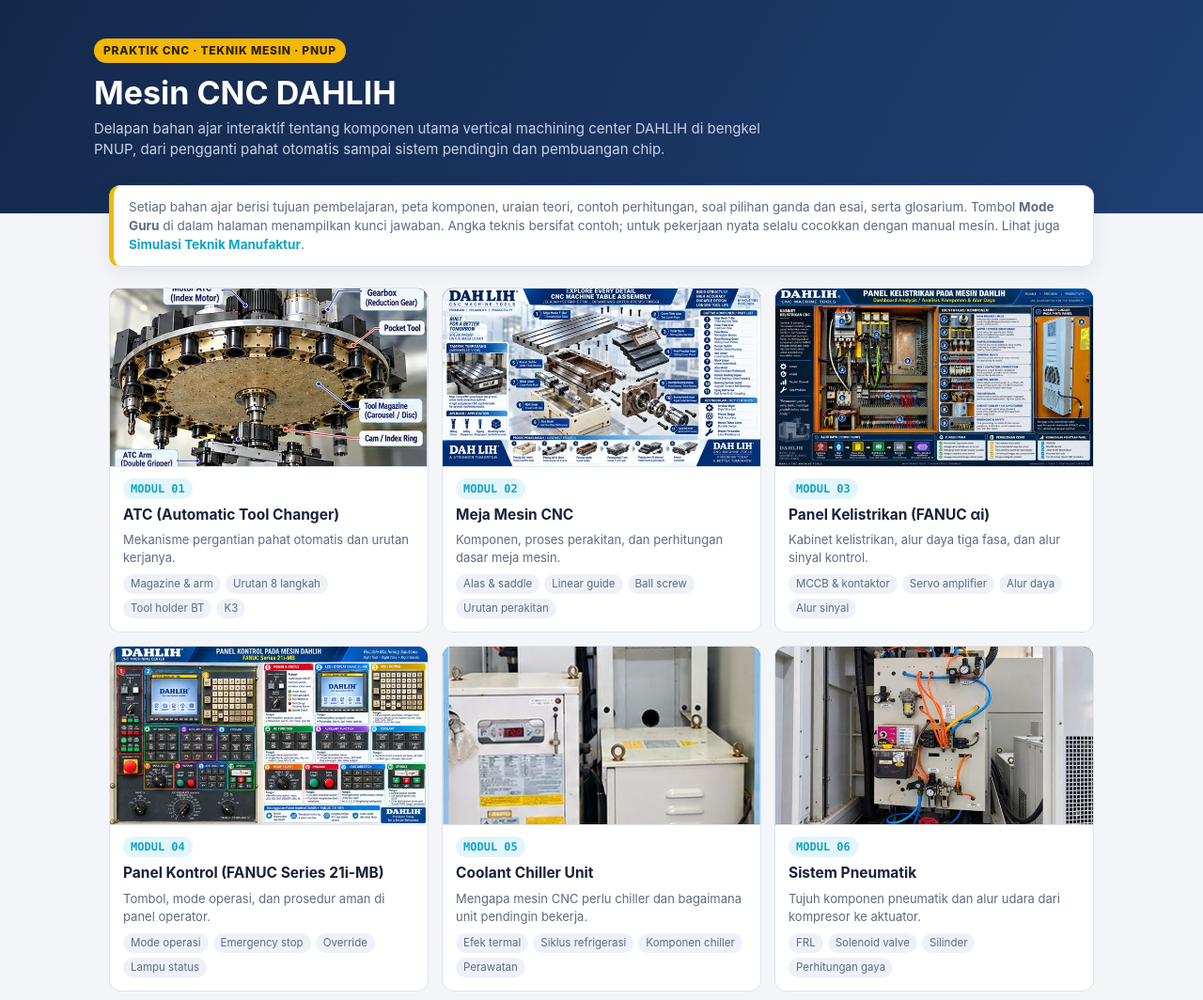
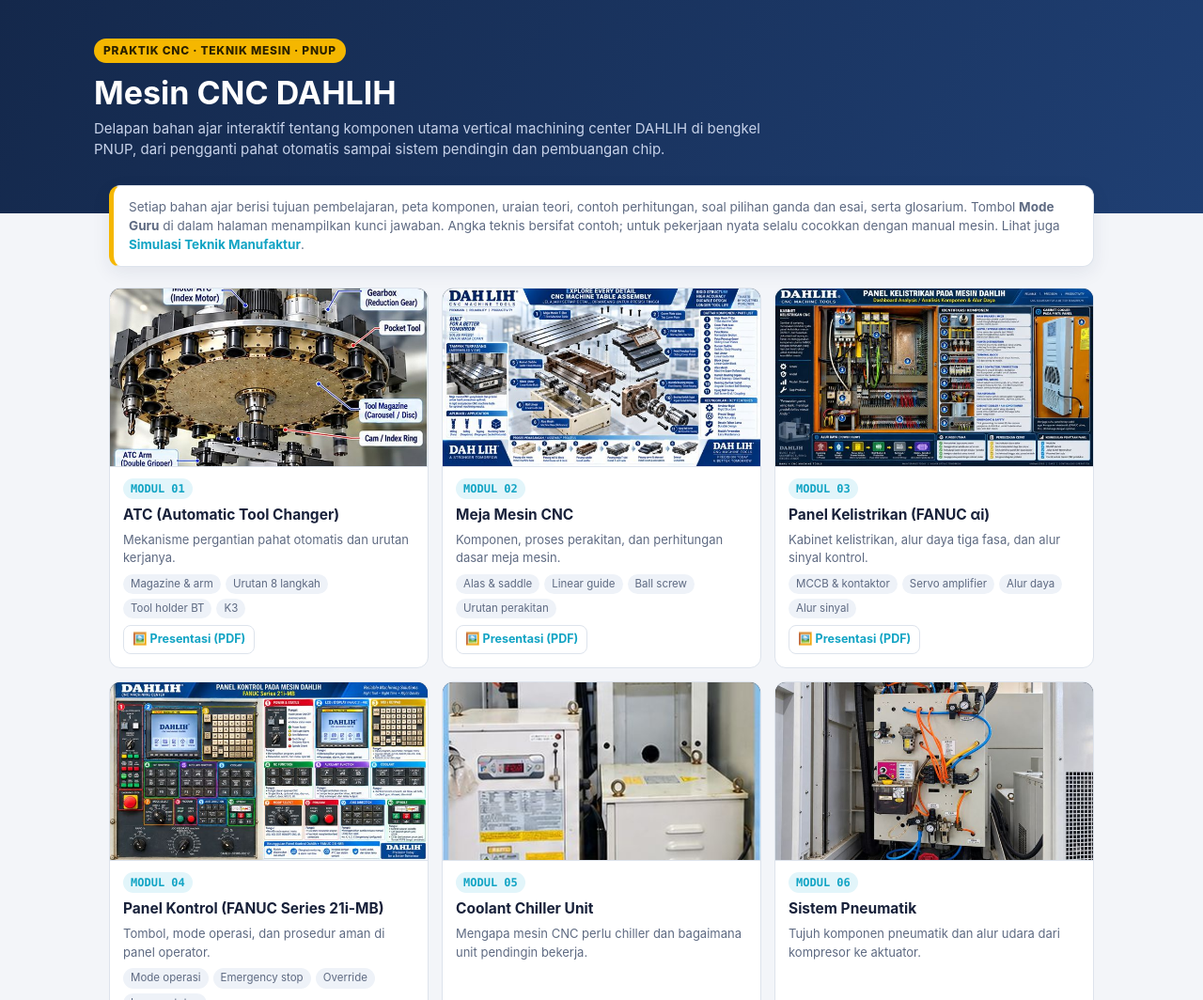
Before and after one commit to muasmuchtar/mesin-cnc-dahlih, a plain HTML site: page index.html in a window 1280 px wide. Shown: the top 1064 px of the page at 94% size. Drawn offline with Linux system fonts and the light colour scheme.

Commit message:
Tambah materi pelengkap dari folder Mata Kuliah
Co-Authored-By: Claude Opus 5.5 <noreply@anthropic.com>

```diff
--- a/index.html
+++ b/index.html
@@ -33,6 +33,8 @@
   .card small{color:var(--soft);font-size:13px;flex:1;}
   .chips{display:flex;flex-wrap:wrap;gap:5px;}
   .chips span{font-size:11.5px;background:var(--chip);color:var(--soft);padding:2px 8px;border-radius:20px;}
+  .pres{align-self:flex-start;font-size:12.5px;font-weight:700;color:var(--cyan);border:1px solid var(--line);border-radius:8px;padding:5px 9px;cursor:pointer;}
+  .pres:hover{border-color:var(--cyan);}
   footer{border-top:1px solid var(--line);margin-top:28px;padding:18px 0 40px;font-size:12.5px;color:var(--soft);}
 </style>
 </head>
@@ -64,7 +66,8 @@
     ["08-spindle-head","Spindle Head Assembly","Rumah head, kartrid spindle, antarmuka tool holder, dan penggerak.",["Kartrid spindle","Bantalan","Tool holder","Coolant"]]
   ];
   document.getElementById("grid").innerHTML = M.map(([k,t,d,c],i)=>
-    `<a class="card" href="modul/${k}.html"><img src="modul/${k}.jpg" alt="Ilustrasi ${t}" loading="lazy"><div><span class="num">MODUL ${String(i+1).padStart(2,"0")}</span><b>${t}</b><small>${d}</small><span class="chips">${c.map(x=>`<span>${x}</span>`).join("")}</span></div></a>`).join("");
+    `<a class="card" href="modul/${k}.html"><img src="modul/${k}.jpg" alt="Ilustrasi ${t}" loading="lazy"><div><span class="num">MODUL ${String(i+1).padStart(2,"0")}</span><b>${t}</b><small>${d}</small><span class="chips">${c.map(x=>`<span>${x}</span>`).join("")}</span>${i<4?`<span class="pres" data-href="presentasi/${k}.pdf">🖼️ Presentasi (PDF)</span>`:""}</div></a>`).join("");
+  document.querySelectorAll(".pres").forEach(s=>s.addEventListener("click",ev=>{ev.preventDefault();ev.stopPropagation();window.open(s.dataset.href,"_blank","noopener");}));
 </script>
 </body>
 </html>
```
Also changed, not shown: 4 other files.
